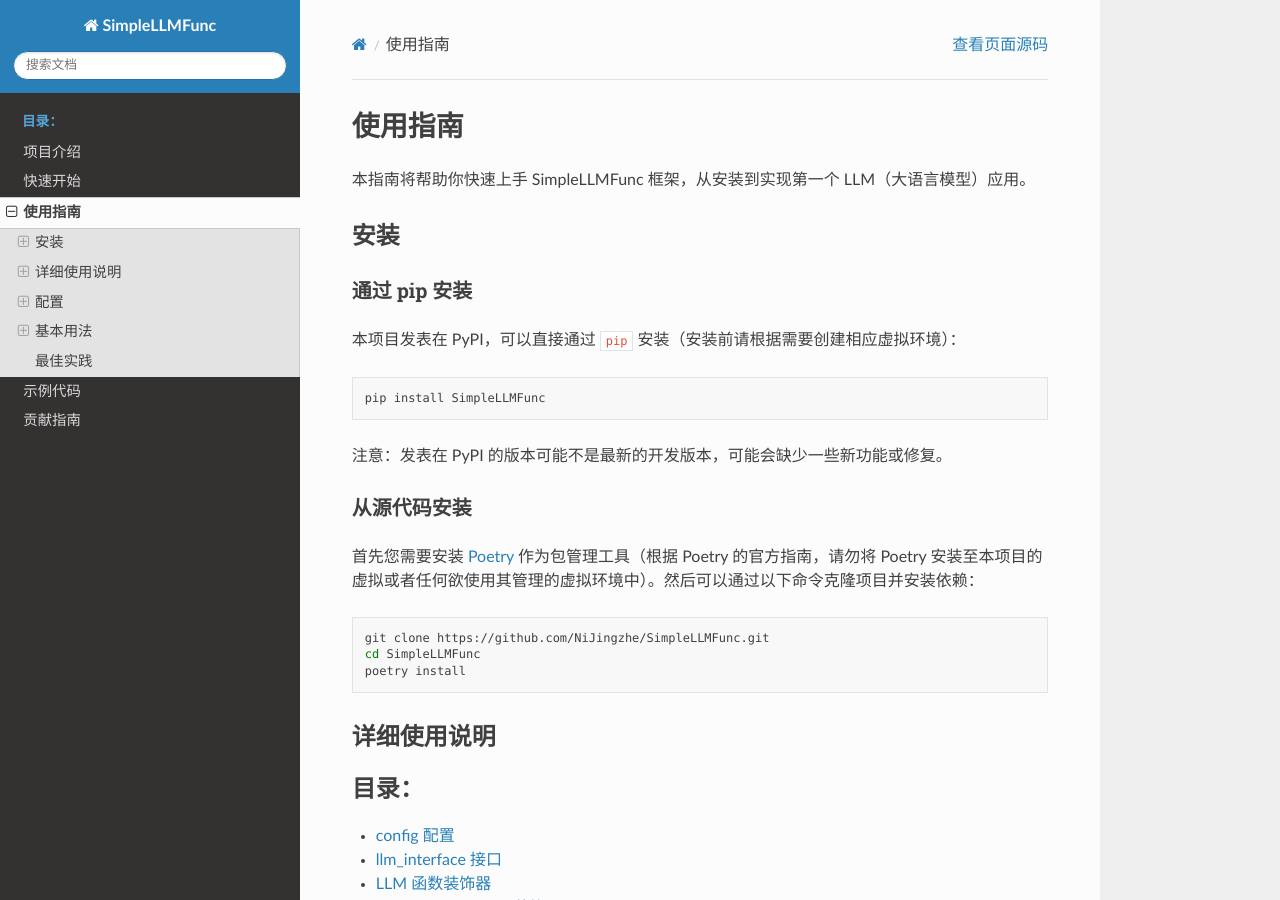
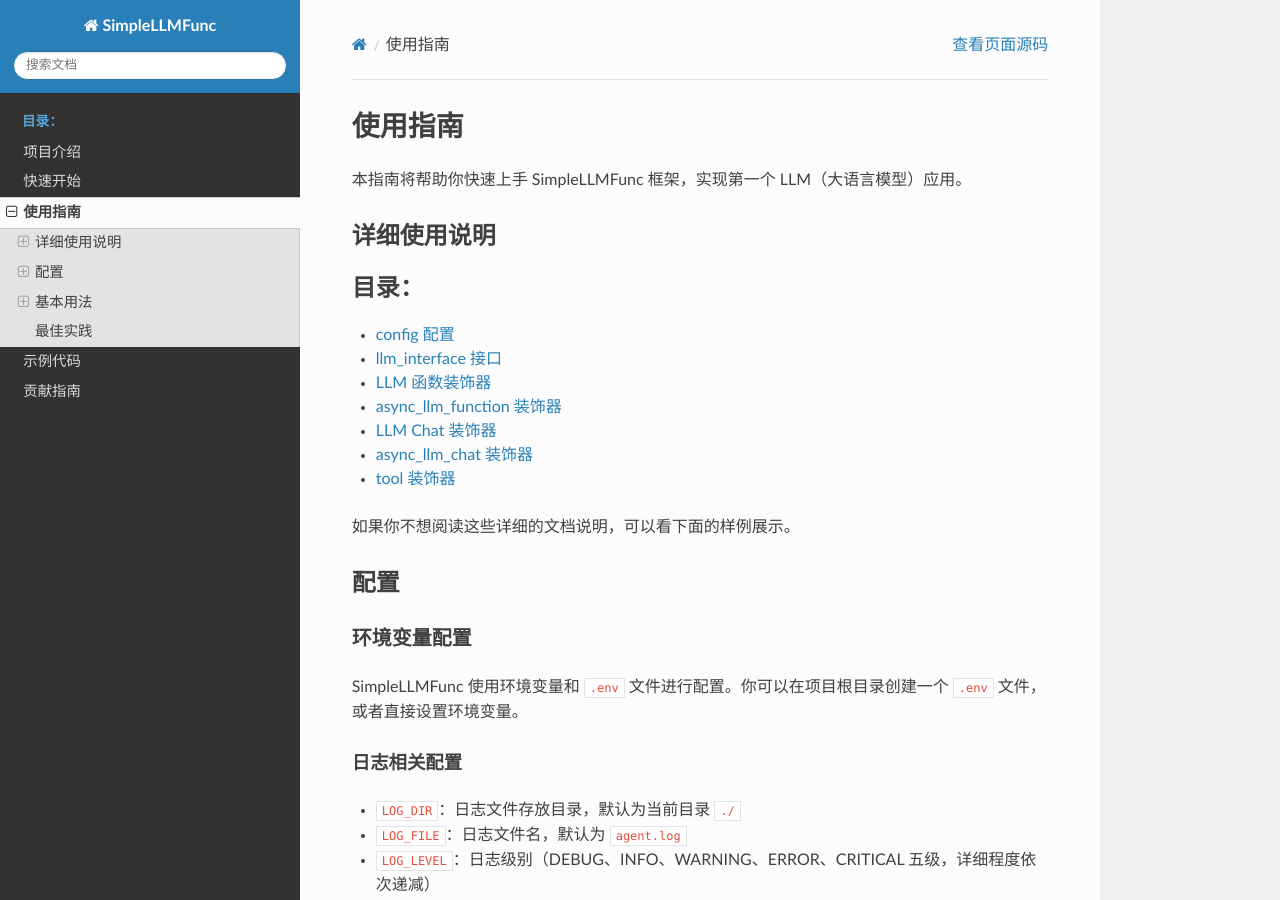
Before and after one commit to NiJingzhe/SimpleLLMFunc, a Sphinx documentation site: the page built from docs/source/guide.md, in a window 1280 px wide and 900 px high. Built offline with Sphinx 7.4.7 and the Read the Docs theme 3.1.0, drawn with Linux system fonts in a browser that asks for light colours.

Commit message:
更新使用指南，简化安装部分，添加样例展示章节，调整目录深度设置。

````diff
--- a/docs/source/guide.md
+++ b/docs/source/guide.md
@@ -1,28 +1,6 @@
 # 使用指南
 
-本指南将帮助你快速上手 SimpleLLMFunc 框架，从安装到实现第一个 LLM（大语言模型）应用。
-
-## 安装
-
-### 通过 pip 安装
-本项目发表在 PyPI，可以直接通过 `pip` 安装（安装前请根据需要创建相应虚拟环境）：
-
-```bash
-pip install SimpleLLMFunc
-```
-
-注意：发表在 PyPI 的版本可能不是最新的开发版本，可能会缺少一些新功能或修复。
-
-### 从源代码安装
-
-首先您需要安装 [Poetry](https://python-poetry.org/) 作为包管理工具（根据 Poetry 的官方指南，请勿将 Poetry 安装至本项目的虚拟或者任何欲使用其管理的虚拟环境中）。然后可以通过以下命令克隆项目并安装依赖：
-
-```bash
-git clone https://github.com/NiJingzhe/SimpleLLMFunc.git
-cd SimpleLLMFunc
-poetry install
-```
-
+本指南将帮助你快速上手 SimpleLLMFunc 框架，实现第一个 LLM（大语言模型）应用。
 
 ## 详细使用说明
 ```{toctree}
@@ -36,6 +14,7 @@
 tool 装饰器 <detailed_guide/tool>
 ```
 
+如果你不想阅读这些详细的文档说明，可以看下面的样例展示。
 
 ## 配置
 
````
Also changed, not shown: docs/source/index.md (+1 -1 lines), docs/source/introduction.md (+1 -1 lines).
